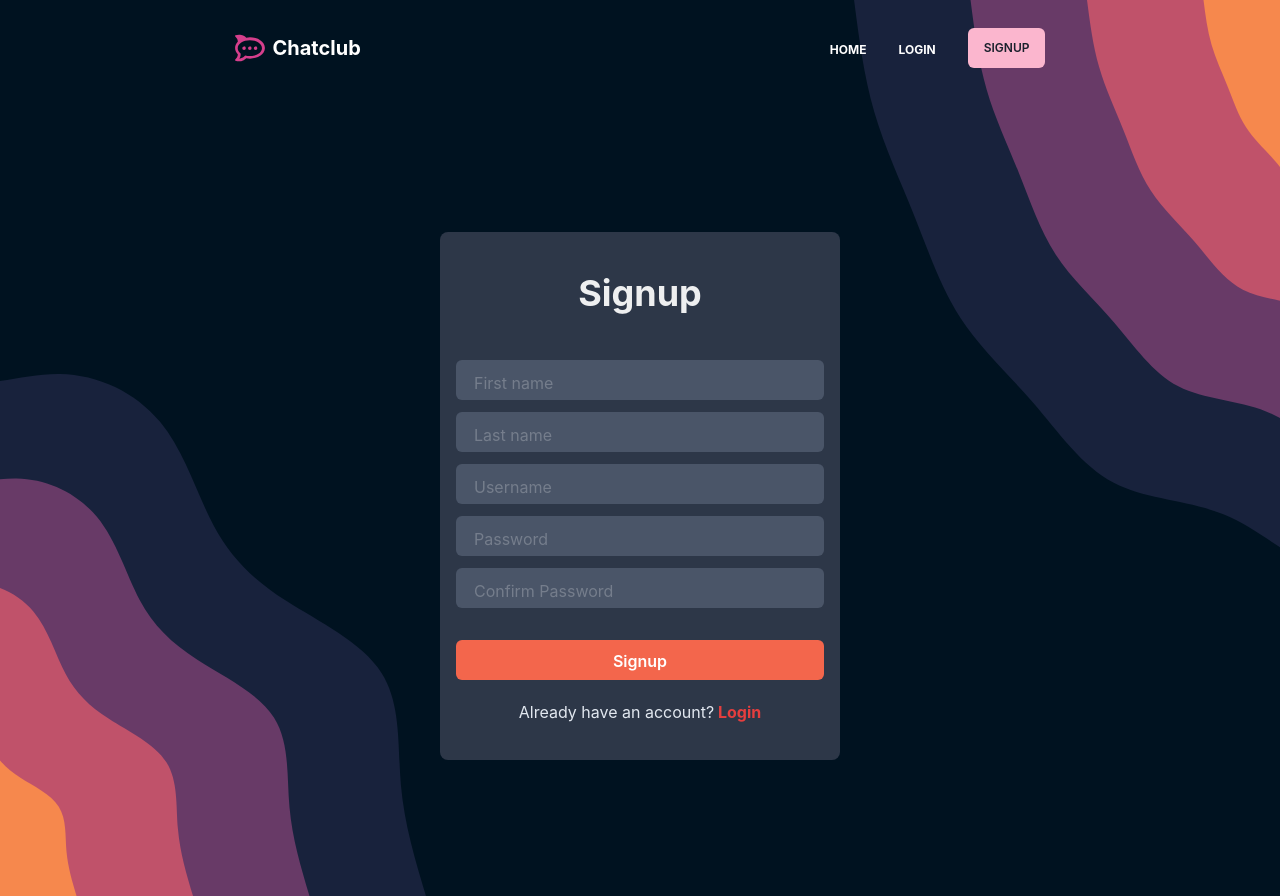
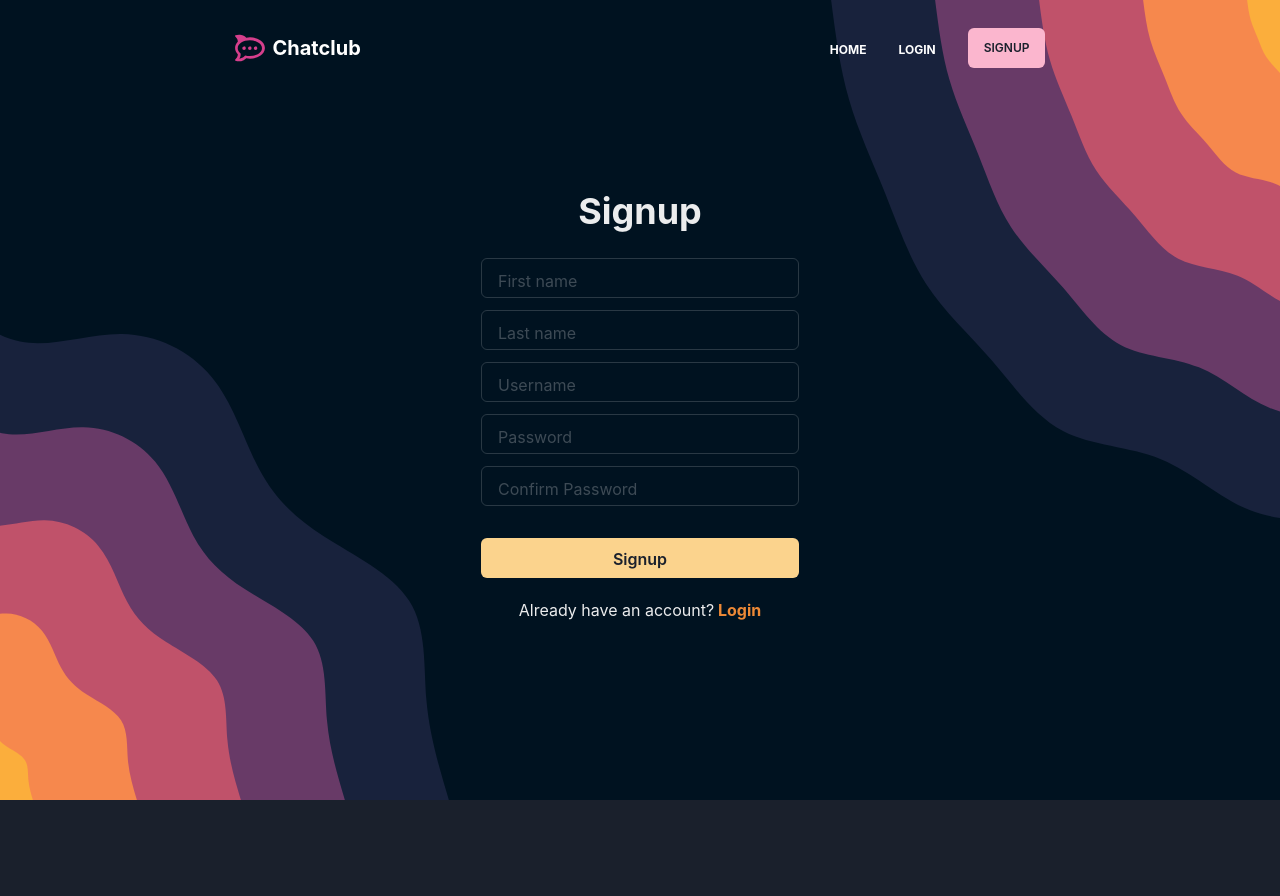
Before and after one commit to mrx7355608/chatapp-frontend, a React (Vite) app: page /signup in a window 1280 px wide. After the commit the page ends 800 px from the top, so only its background shows below. Built offline with nearby package versions, Linux system fonts and the light colour scheme; no server answers.

Commit message:
redesigned: signup page

```diff
--- a/src/Components/Signup/SignupForm.jsx
+++ b/src/Components/Signup/SignupForm.jsx
@@ -1,10 +1,9 @@
 import React from "react";
-import { Button, Input, useColorMode } from "@chakra-ui/react";
+import { Button, Input } from "@chakra-ui/react";
 import LoadingFormButton from "../Custom/LoadingFormButton";
 import useSignup from "../../Hooks/useSignup";
 
 export default function SignupForm() {
-    const { colorMode } = useColorMode();
     const signup = useSignup();
     const [error, setError] = React.useState();
     const [loading, setLoading] = React.useState();
@@ -32,8 +31,7 @@ export default function SignupForm() {
                 type="text"
                 onChange={(e) => handleChange(e)}
                 name="fname"
-                variant="filled"
-                bgColor={colorMode === "light" ? "gray.200" : "gray.600"}
+                variant="outline"
                 pt="1.5"
                 size="md"
                 mt="3"
@@ -44,8 +42,7 @@ export default function SignupForm() {
                 type="text"
                 onChange={(e) => handleChange(e)}
                 name="lname"
-                variant="filled"
-                bgColor={colorMode === "light" ? "gray.200" : "gray.600"}
+                variant="outline"
                 pt="1.5"
                 size="md"
                 mt="3"
@@ -56,8 +53,7 @@ export default function SignupForm() {
                 type="text"
                 onChange={(e) => handleChange(e)}
                 name="username"
-                variant="filled"
-                bgColor={colorMode === "light" ? "gray.200" : "gray.600"}
+                variant="outline"
                 pt="1.5"
                 size="md"
                 mt="3"
@@ -69,8 +65,7 @@ export default function SignupForm() {
                 type="password"
                 onChange={(e) => handleChange(e)}
                 name="password"
-                variant="filled"
-                bgColor={colorMode === "light" ? "gray.200" : "gray.600"}
+                variant="outline"
                 pt="1.5"
                 size="md"
                 placeholder="Password"
@@ -82,8 +77,7 @@ export default function SignupForm() {
                 type="password"
                 onChange={(e) => handleChange(e)}
                 name="confirmPassword"
-                bgColor={colorMode === "light" ? "gray.200" : "gray.600"}
-                variant="filled"
+                variant="outline"
                 pt="1.5"
                 size="md"
                 mt="3"
@@ -100,8 +94,7 @@ export default function SignupForm() {
                     size="md"
                     pt="1"
                     w="full"
-                    color="white"
-                    bgColor="#F3664C"
+                    colorScheme="orange"
                 >
                     Signup
                 </Button>
--- a/src/Pages/Login.jsx
+++ b/src/Pages/Login.jsx
@@ -10,7 +10,7 @@ export default function Signup() {
     const { colorMode } = useColorMode();
 
     return (
-        <Flex alignItems="center" justify="center" w="100vw" minHeight="100vh">
+        <Flex alignItems="center" justify="center" w="100vw" minHeight="80vh">
             <Container maxWidth="350px" rounded="lg" p="4">
                 <Heading textAlign="center" mb="3">
                     Login
--- a/src/Pages/Signup.jsx
+++ b/src/Pages/Signup.jsx
@@ -1,35 +1,24 @@
 /* eslint-disable react/no-unescaped-entities */
 /* eslint-disable object-curly-newline */
 import React from "react";
-import { Container, Flex, Heading, useColorMode, Text } from "@chakra-ui/react";
+import { Container, Flex, Heading, Text } from "@chakra-ui/react";
 import { Link } from "react-router-dom";
 import SignupForm from "../Components/Signup/SignupForm";
 import useIsLoggedIn from "../Hooks/useIsLoggedIn";
 
 export default function Signup() {
     useIsLoggedIn(); // if user is already logged in, navigate to the homepage
-    const { colorMode } = useColorMode();
 
     return (
-        <Flex alignItems="center" justify="center" w="100vw" minHeight="100vh">
-            <Container
-                maxWidth="400px"
-                rounded="lg"
-                my="4"
-                p="4"
-                bgColor={colorMode === "light" ? "gray.50" : "gray.700"}
-            >
-                <Heading textAlign="center" mt="6" mb="8">
+        <Flex alignItems="center" justify="center" w="100vw" minHeight="80vh">
+            <Container maxWidth="350px" rounded="lg" p="4">
+                <Heading textAlign="center" mb="3">
                     Signup
                 </Heading>
                 <SignupForm />
-                <Text
-                    textAlign="center"
-                    color={colorMode === "light" ? "gray.700" : "gray.200"}
-                    my="5"
-                >
+                <Text textAlign="center" my="5">
                     Already have an account?
-                    <Text as="b" color="red.500">
+                    <Text as="b" color="orange.400">
                         <Link to="/login"> Login</Link>
                     </Text>
                 </Text>
```
